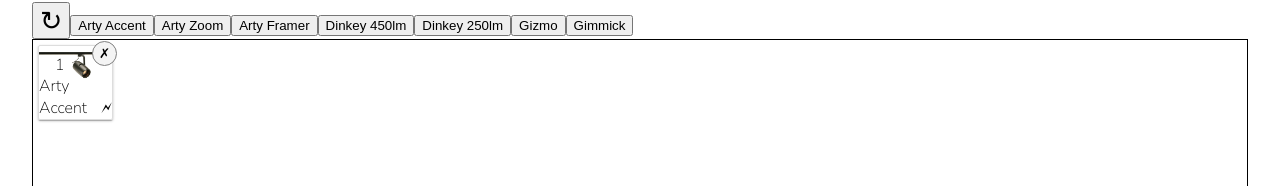
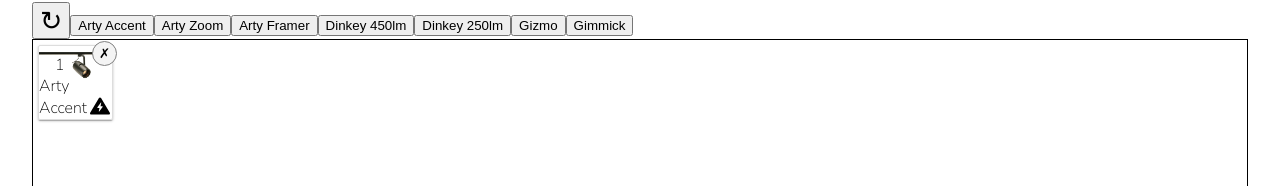
Before and after one commit to Ljusdesign/systemkonfigurator, a React (Create React App) app: page / in a window 1280 px wide. Both pictures are taken after a click on the button "Arty Accent". Shown: the part 585-771 px from the top of the page. Built offline with nearby package versions, Linux system fonts and the light colour scheme.

Commit message:
Using image instead of symbol

```diff
--- a/src/features/fixture/Fixture.js
+++ b/src/features/fixture/Fixture.js
@@ -1,8 +1,11 @@
 import React from 'react'
 import styles from './Fixture.module.css'
 
+
 function Fixture({ fixture, index, deleteFixture, driverCurrent }) {
   const background = `url(${process.env.PUBLIC_URL}/images/${fixture.image})`
+  const highCurrent = `${process.env.PUBLIC_URL}/images/electricity-caution.svg`
+
   return (
     <div
       className={styles.fixture}
@@ -18,7 +21,9 @@ function Fixture({ fixture, index, deleteFixture, driverCurrent }) {
       >✗</button>
       <div className={styles.text}>{fixture.shortName}</div>
       {driverCurrent > fixture.maxCurrent && (
-        <span className={styles.highCurrent}>&#128498;</span>
+        <span className={styles.highCurrent}>
+          <img width="20" height="20" src={highCurrent} alt="Current too high" />
+        </span>
       )}
     </div>
   )
--- a/src/features/fixture/Fixture.module.css
+++ b/src/features/fixture/Fixture.module.css
@@ -24,8 +24,8 @@
 
 .highCurrent {
   position: absolute;
-  bottom: 0;
-  right: 0;
+  bottom: -3px;
+  right: 2px;
 }
 
 .deleteButton {
```
Also changed, not shown: public/images/electricity-caution.svg (added).
